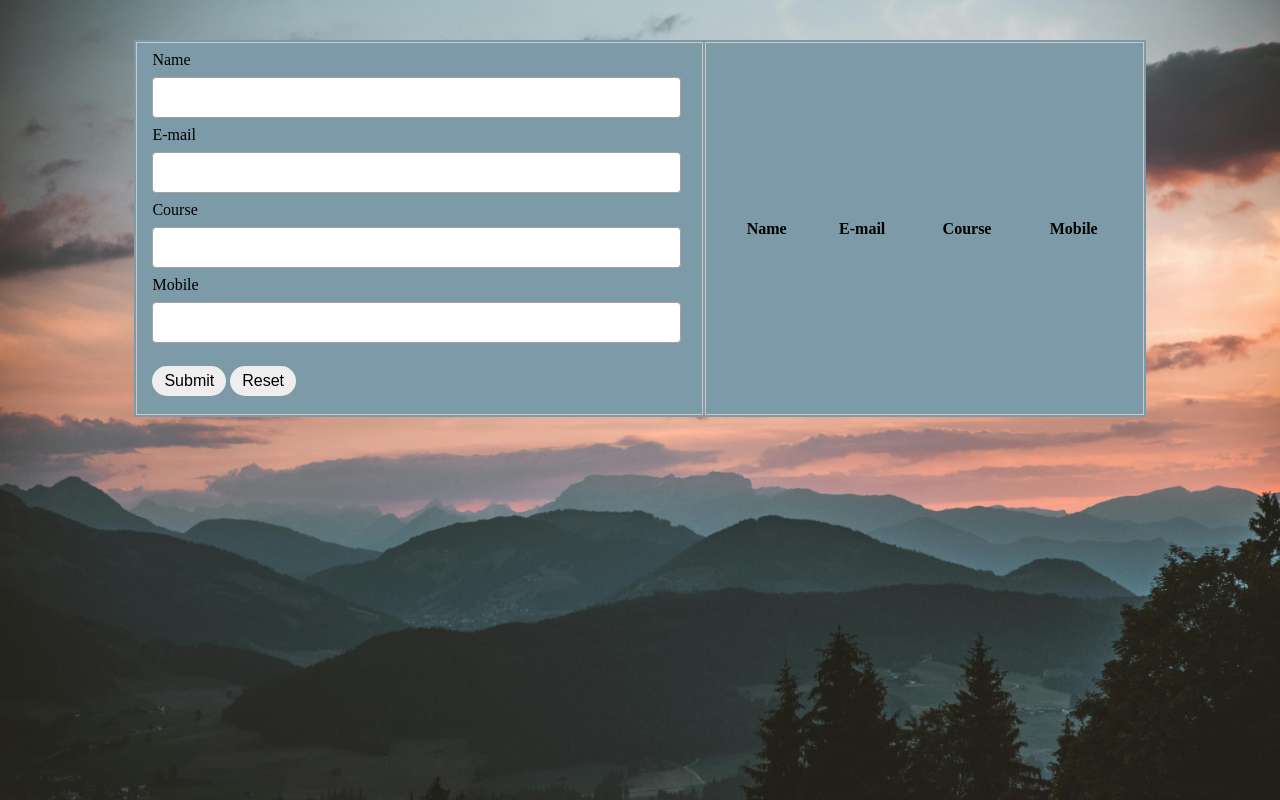
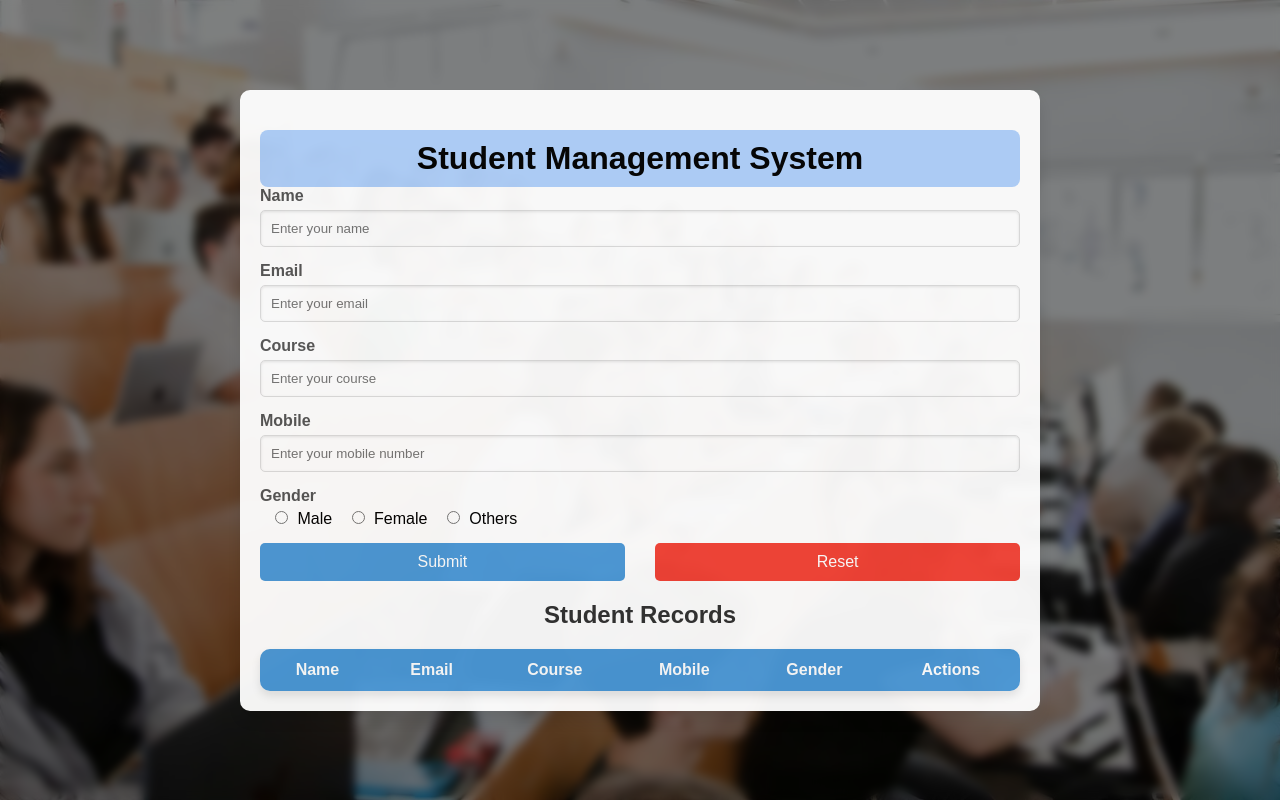
Before and after one commit to Abhijith7711/CRUD, a plain HTML site: page Bigdata-CRUD/index.html in a window 1280 px wide. Drawn offline with Linux system fonts and the light colour scheme.

Commit message:
Updated student management system

```diff
--- a/Bigdata-CRUD/index.html
+++ b/Bigdata-CRUD/index.html
@@ -1,55 +1,60 @@
 <!DOCTYPE html>
+<html lang="en">
 <head>
-    <title>Crud Operation</title>
-    <link type="text/css" rel="stylesheet" href="style.css"
+    <meta charset="UTF-8">
+    <meta name="viewport" content="width=device-width, initial-scale=1.0">
+    <title>Form and Table Design</title>
+    <link rel="stylesheet" href="style.css">
 </head>
-
 <body>
-    <table>
-        <tr>
-            <td>
-                <form autocomplete="off" onsubmit="onFormSubmit()">
-                    <div>
+    <div class="container">
+        <h1 id="main-heading">Student Management System</h1>
+        <form onsubmit="onFormSubmit(event)">
+            <div class="form-control">
                 <label for="name">Name</label>
-                        <input type="text" name="name" id="name">
+                <input type="text" id="name" placeholder="Enter your name" required>
             </div>
-                    <div>
-                        <label for="email">E-mail</label>
-                        <input type="text" name="email" id="email">
+            <div class="form-control">
+                <label for="email">Email</label>
+                <input type="text" id="email" placeholder="Enter your email" required>
             </div>
-                    <div>
+            <div class="form-control">
                 <label for="course">Course</label>
-                        <input type="text" name="course" id="course">
+                <input type="text" id="course" placeholder="Enter your course" required>
             </div>
-                    <div>
+            <div class="form-control">
                 <label for="mobile">Mobile</label>
-                        <input type="number" name="mobile" id="mobile">
+                <input type="text" id="mobile" placeholder="Enter your mobile number" required>
+            </div>
+            <div class="form-control">
+                <label for="gender">Gender</label>
+                <input type="radio" name="gender" value="Male" id="male"> Male
+                <input type="radio" name="gender" value="Female" id="female"> Female
+                <input type="radio" name="gender" value="Others" id="others"> Others
+            </div>
+            <div class="button-group">
+                <input type="submit" value="Submit">
+                <input type="reset" value="Reset" onclick="resetForm()">
             </div>
 
-                    <div class="form_action--button">
-                        <input type="submit" value="Submit">
-                        <input type="reset" value="Reset">
-                    </div>
         </form>
 
-                <td>
-                    <table class="list" id="storeList">
+        <h2>Student Records</h2>
+        <table id="storeList">
             <thead>
                 <tr>
                     <th>Name</th>
-                                <th>E-mail</th>
+                    <th>Email</th>
                     <th>Course</th>
                     <th>Mobile</th>
+                    <th>Gender</th>
+                    <th>Actions</th>
                 </tr>
             </thead>
-                        <tbody>
+            <tbody></tbody>
+        </table>
+    </div>
 
-                        </tbody>
-                    </table>
-                </td>
-            </td>
-        </tr>
-    </table>
-    <script type="text/javascript" src="./script.js"></script>
+    <script src="script.js"></script>
 </body>
 </html>
--- a/Bigdata-CRUD/script.js
+++ b/Bigdata-CRUD/script.js
@@ -42,7 +42,7 @@ function validateForm() {
     // Validate mobile number
     var mobile = document.getElementById("mobile").value;
     if (!mobile.match(mobilePattern)) {
-        alert("Mobile number must contain 10 digits.");
+        alert("Invalid Mobile number.");
         isValid = false;
     }
 
@@ -58,6 +58,14 @@ function readFormData() {
     formData["email"] = document.getElementById("email").value;
     formData["course"] = document.getElementById("course").value;
     formData["mobile"] = document.getElementById("mobile").value;
+     // Retrieve selected gender
+     var genderOptions = document.getElementsByName("gender");
+     for (var i = 0; i < genderOptions.length; i++) {
+         if (genderOptions[i].checked) {
+             formData["gender"] = genderOptions[i].value;
+             break;
+         }
+     }
     return formData;
 }
 
@@ -75,6 +83,10 @@ function insertNewRecord(data) {
 		cell4.innerHTML = data.mobile;
     cell4 = newRow.insertCell(4);
         cell4.innerHTML = `<button onClick="onEdit(this)">Edit</button> <button onClick="onDelete(this)">Delete</button>`;
+        cell5 = newRow.insertCell(4);  // New cell for gender
+    cell5.innerHTML = data.gender; // Display gender value here
+
+
 }
 
 //Edit the data
--- a/Bigdata-CRUD/style.css
+++ b/Bigdata-CRUD/style.css
@@ -1,72 +1,176 @@
-body{
-    background-image: url('background2.jpg');
-    background-repeat: no-repeat;
-    background-attachment: fixed;
-    background-size: cover;
+/* General reset and styling */
+* {
+    box-sizing: border-box;
+    margin: 0;
+    padding: 0;
+    font-family: Arial, sans-serif;
 }
 
-table{
-    width: 80%;
-    margin: 40px auto;
-    background: rgb(124,154,167);
+body {
+    background: url('students.jpg') no-repeat center center fixed; /* Replace 'your-image.jpg' with the path to your background image */
+    background-size: cover;
+    display: flex;
+    justify-content: center;
+    align-items: center;
+    height: 100vh;
+    margin: 0;
+    position: relative;
 }
 
-table.list{
-    text-align: center;
+body::before {
+    content: "";
+    position: absolute;
+    top: 0;
+    left: 0;
     width: 100%;
+    height: 100%;
+    background: rgba(0, 0, 0, 0.5); /* Dark overlay for fade effect */
+    backdrop-filter: blur(5px); /* Apply blur to background */
+    z-index: 1;
 }
 
-td{
-    border: 1px solid rgb(204,200,200);
-    text-align: left;
-    padding: 8px 15px;
+.container {
+    position: relative;
+    z-index: 2; /* Bring container above the background overlay */
+    width: 90%;
+    max-width: 800px;
+    background: white;
+    padding: 20px;
+    border-radius: 10px;
+    box-shadow: 0 10px 15px rgba(0, 0, 0, 0.1);
+    text-align: center;
+    opacity: 0.95; /* Slight transparency for subtle effect */
+}
+#main-heading {
+    background-color: #afd0fb; /* Light green background */
+    font-weight: bold;
+    text-align: center;
+    padding: 10px;
+    border-radius: 8px; /* Optional: adds rounded corners */
+    margin-top: 20px;   /* Optional: adjusts spacing */
 }
 
-tr:nth-child(even), table.list thread> tr{
-    background-color: rgb(204,200,200);
+
+/* Heading and form styling */
+h2 {
+    margin-bottom: 20px;
+    color: #333;
 }
 
-input[type="text"],input[type="number"]{
-    width:91%;
-    padding:12px 20px;
-    margin:8px 0;
-    display: inline-block;
-    border: 1px solid rgb(165,161,161);
-    border-radius: 4px;
+form {
+    margin-bottom: 20px;
 }
 
-input[type="submit"],input[type="reset"]{
-    background: #eee;
-    padding:6px 12px;
-    margin:15px 0 10px;
-    display: inline-block;
-    border: none;
-    border-radius: 30px;
-    font-size: 1rem;
-    cursor: pointer;
+.form-control {
+    margin-bottom: 15px;
+    text-align: left;
+}
+
+.form-control label {
+    font-weight: bold;
+    color: #555;
+    display: block;
+    margin-bottom: 5px;
+}
+
+.form-control input[type="text"] {
+    width: 100%;
+    padding: 10px;
+    border-radius: 5px;
+    border: 1px solid #ddd;
+    box-shadow: inset 0 1px 3px rgba(0, 0, 0, 0.1);
+    transition: border-color 0.3s ease;
+}
+
+.form-control input[type="text"]:focus {
+    border-color: #4b99d8;
     outline: none;
 }
-
-input[type="submit"]:hover{
-    background: #4b99d8;
+.form-control input[type="radio"] {
+    margin: 0 5px 0 15px;
+    cursor: pointer;
 }
 
-input[type="reset"]:hover{
-    background: #4b99d8;
+/* Button styling */
+.button-group {
+    display: flex;
+    justify-content: space-between;
 }
 
-button{
-    background: #eee;
-    padding:6px 12px;
-    margin:15px 0 10px;
-    display: inline-block;
+input[type="submit"],
+input[type="reset"] {
+    width: 48%;
+    padding: 10px;
     border: none;
-    border-radius: 30px;
+    border-radius: 5px;
     font-size: 1rem;
+    color: white;
     cursor: pointer;
-    outline: none;
+    transition: background-color 0.3s ease;
 }
 
-button:hover{
-    background:#4b99d8 ;
+input[type="submit"] {
+    background-color: #4b99d8;
 }
+
+input[type="submit"]:hover {
+    background-color: #377bbd;
+}
+
+input[type="reset"] {
+    background-color: #f44336;
+}
+
+input[type="reset"]:hover {
+    background-color: #d32f2f;
+}
+
+/* Table styling */
+table {
+    width: 100%;
+    border-collapse: collapse;
+    margin-top: 20px;
+    box-shadow: 0 5px 10px rgba(0, 0, 0, 0.1);
+    border-radius: 10px;
+    overflow: hidden;
+}
+
+thead {
+    background-color: #4b99d8;
+    color: white;
+}
+
+th, td {
+    padding: 12px 15px;
+    text-align: center;
+}
+
+tr:nth-child(even) {
+    background-color: #f2f2f2;
+}
+
+tr:hover {
+    background-color: #e0f7fa;
+}
+
+button {
+    background-color: #4b99d8;
+    border: none;
+    padding: 6px 12px;
+    color: white;
+    border-radius: 5px;
+    cursor: pointer;
+    transition: background-color 0.3s ease;
+}
+
+button:hover {
+    background-color: #377bbd;
+}
+
+button.delete {
+    background-color: #f44336;
+}
+
+button.delete:hover {
+    background-color: #d32f2f;
+}
```
Also changed, not shown: Bigdata-CRUD/students.jpg (added). Lines whose indentation alone changed are shown as unchanged.
